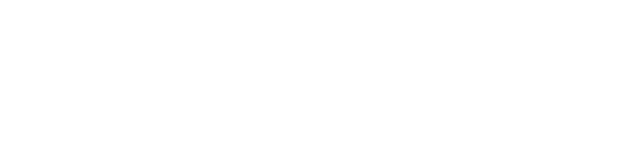
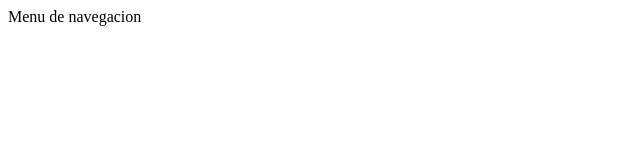
Before and after one commit to marcosihe/portfolio-bs, a plain HTML site: page index.html in a window 1280 px wide. Shown: the whole page, without its empty margins (0-640 px from the left). Drawn offline with Linux system fonts and the light colour scheme.

Commit message:
se creo el menu de navegacion

```diff
--- a/index.html
+++ b/index.html
@@ -7,6 +7,6 @@
     <title>Titulo de página</title>
 </head>
 <body>
-
+    <nav>Menu de navegacion</nav>
 </body>
 </html>
```
